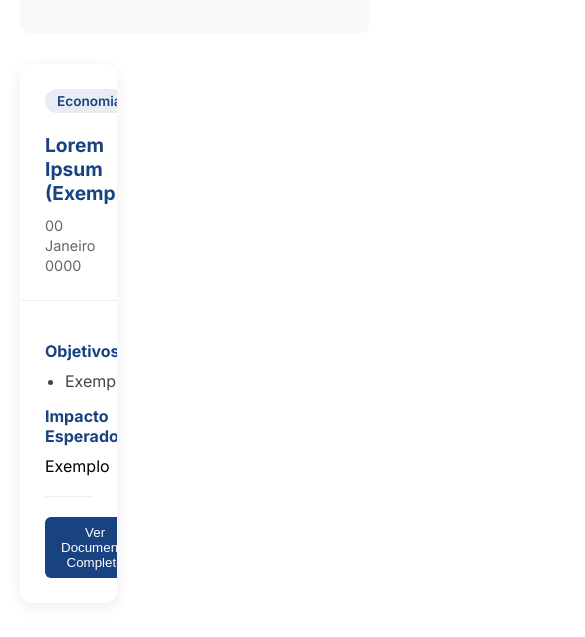
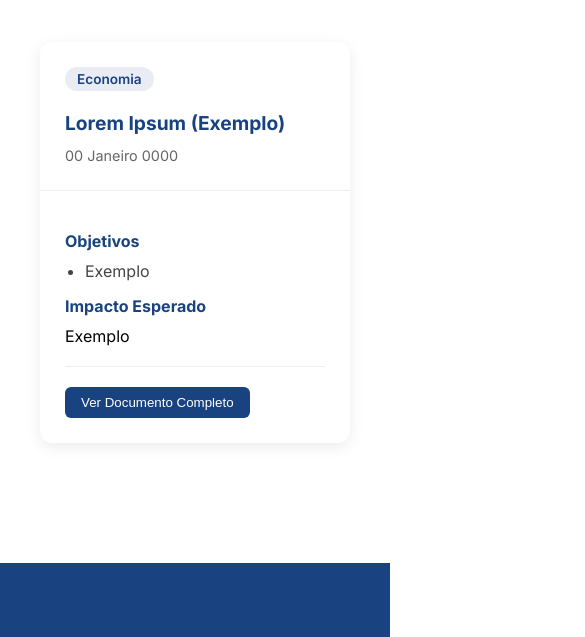
Before and after one commit to Alzzo2024/pnrparquedasnacoes, a plain HTML site: page propostas.html in a window 390 px wide. Shown: the part 683-1320 px from the top of the page, 585 px wide, since content can reach past the window. Drawn offline with Linux system fonts and the light colour scheme.

Commit message:
Update propostas.html

```diff
--- a/propostas.html
+++ b/propostas.html
@@ -6,6 +6,7 @@
     <title>PNR - Parque das Nações - Propostas</title>
     <link rel="stylesheet" href="styles.css">
     <link rel="stylesheet" href="propostas.css">
+    <link rel="stylesheet" href="mobile.css">
     <link rel="icon" type="image/x-icon" href="Images/PNRPNlogo.png">
     <link rel="preconnect" href="https://fonts.googleapis.com">
     <link rel="preconnect" href="https://fonts.gstatic.com" crossorigin>
```
